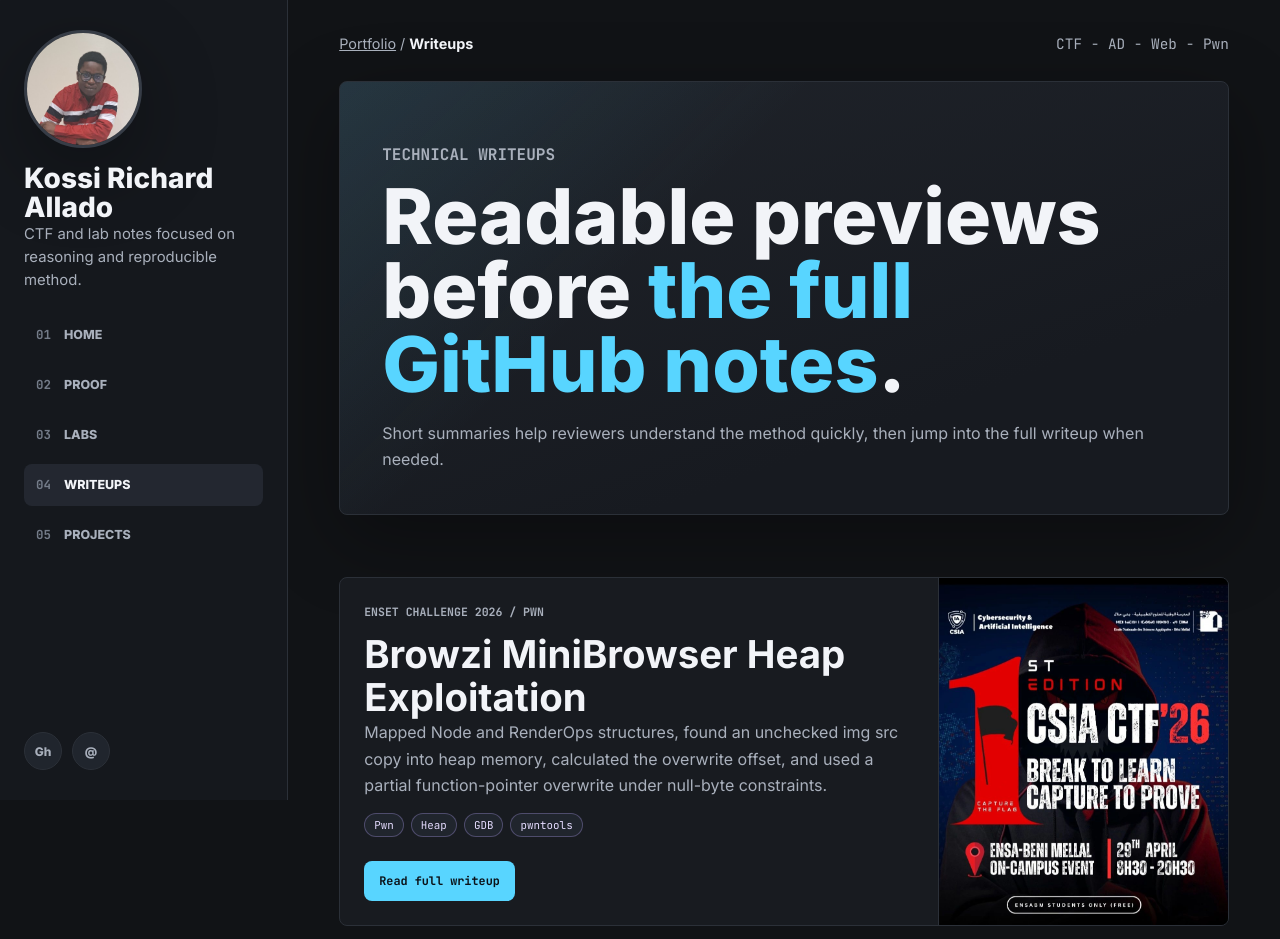
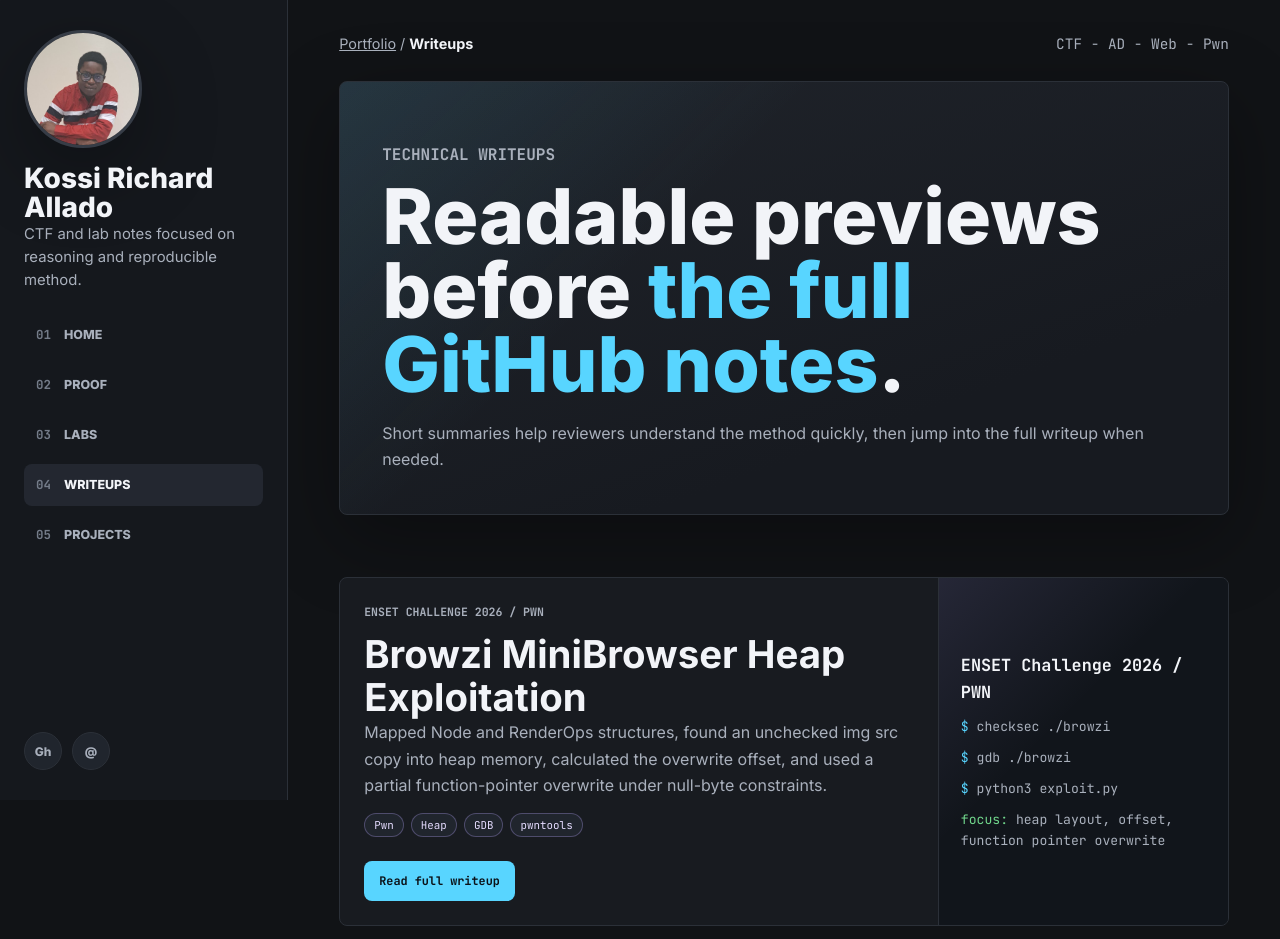
Before and after one commit to ALLAKORI/ALLAKORI.github.io, a plain HTML site: page writeups.html in a window 1280 px wide. Shown: the top 939 px of the page. Drawn offline with Linux system fonts and the light colour scheme.

Commit message:
Fix ENSET writeup visual

```diff
--- a/assets/site.css
+++ b/assets/site.css
@@ -350,6 +350,35 @@ a.card:hover {
   object-fit: cover;
 }
 
+.code-panel {
+  height: 100%;
+  min-height: 230px;
+  padding: 22px;
+  display: grid;
+  align-content: center;
+  gap: 10px;
+  color: var(--muted);
+  background:
+    linear-gradient(135deg, rgba(185, 167, 255, 0.12), transparent 42%),
+    #11151b;
+  font-family: "JetBrains Mono", monospace;
+  font-size: 0.82rem;
+  line-height: 1.6;
+}
+
+.code-panel strong {
+  color: var(--text);
+  font-size: 1.05rem;
+}
+
+.code-panel .cmd {
+  color: var(--cyan);
+}
+
+.code-panel .ok {
+  color: var(--green);
+}
+
 .stats {
   display: grid;
   grid-template-columns: repeat(4, minmax(0, 1fr));
--- a/writeups.html
+++ b/writeups.html
@@ -25,7 +25,15 @@
         <div class="grid">
           <article class="feature">
             <div class="feature-body"><p class="meta">ENSET Challenge 2026 / Pwn</p><h2>Browzi MiniBrowser Heap Exploitation</h2><p>Mapped Node and RenderOps structures, found an unchecked img src copy into heap memory, calculated the overwrite offset, and used a partial function-pointer overwrite under null-byte constraints.</p><div class="tags"><span class="tag violet">Pwn</span><span class="tag violet">Heap</span><span class="tag violet">GDB</span><span class="tag violet">pwntools</span></div><div class="actions"><a class="btn primary" href="https://github.com/ALLAKORI/Enset_Challenge_2026/blob/main/Pwn/browsi.md" target="_blank" rel="noreferrer">Read full writeup</a></div></div>
-            <div class="feature-media"><img src="assets/ctf/csia-ctf-2026-poster.jpg" alt="CTF themed visual" /></div>
+            <div class="feature-media">
+              <div class="code-panel" aria-label="ENSET Challenge pwn writeup summary">
+                <strong>ENSET Challenge 2026 / PWN</strong>
+                <span><span class="cmd">$</span> checksec ./browzi</span>
+                <span><span class="cmd">$</span> gdb ./browzi</span>
+                <span><span class="cmd">$</span> python3 exploit.py</span>
+                <span><span class="ok">focus:</span> heap layout, offset, function pointer overwrite</span>
+              </div>
+            </div>
           </article>
           <article class="card"><p class="meta">CITEFLAG Qualifiers 2026 / Web</p><h3>deepwash: PHP DateTime Parser Logic</h3><p>Studied source constraints, identified DateTimeImmutable normalization behavior, reasoned about overflow cases, and built a valid payload logically.</p><div class="tags"><span class="tag blue">Web</span><span class="tag blue">PHP</span><span class="tag blue">Parser logic</span></div><div class="actions"><a class="btn primary" href="https://github.com/ALLAKORI/CITEFLAG_QUALS_2026/blob/main/deepwash.md" target="_blank" rel="noreferrer">Read writeup</a></div></article>
           <article class="card"><p class="meta">Academia Cyber / Active Directory</p><h3>SOKOLO AD Lab Progress</h3><p>Initial access, SMB enumeration, SAM hash extraction, pass-the-hash, DPAPI investigation, BloodHound review, Kerberos ticket attempts and RBCD next steps.</p><div class="tags"><span class="tag green">Active Directory</span><span class="tag green">BloodHound</span><span class="tag green">Impacket</span></div><div class="actions"><a class="btn primary" href="https://github.com/ALLAKORI/Academia_Cyber/blob/main/AD105_lab_progress.md" target="_blank" rel="noreferrer">Read progress note</a></div></article>
```
